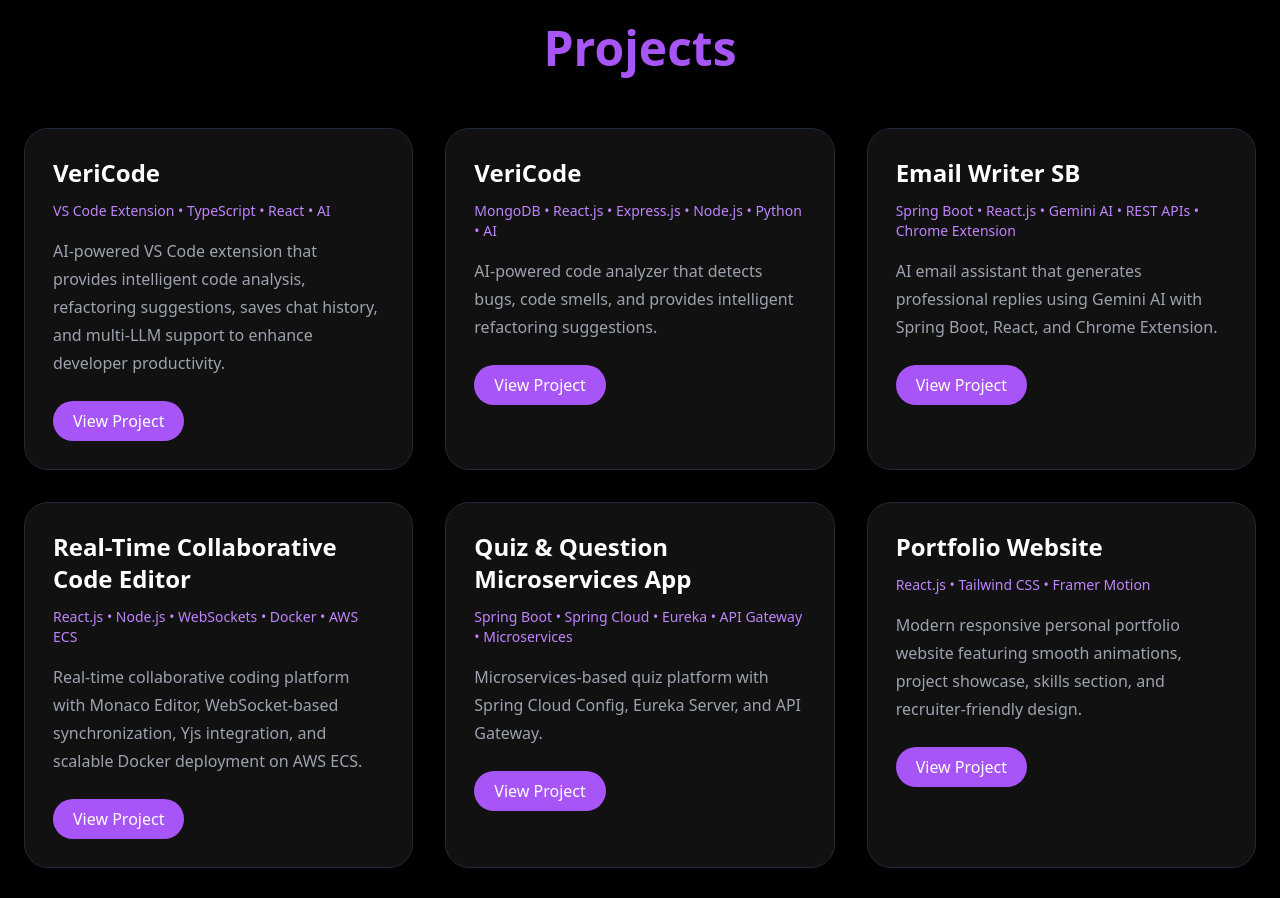
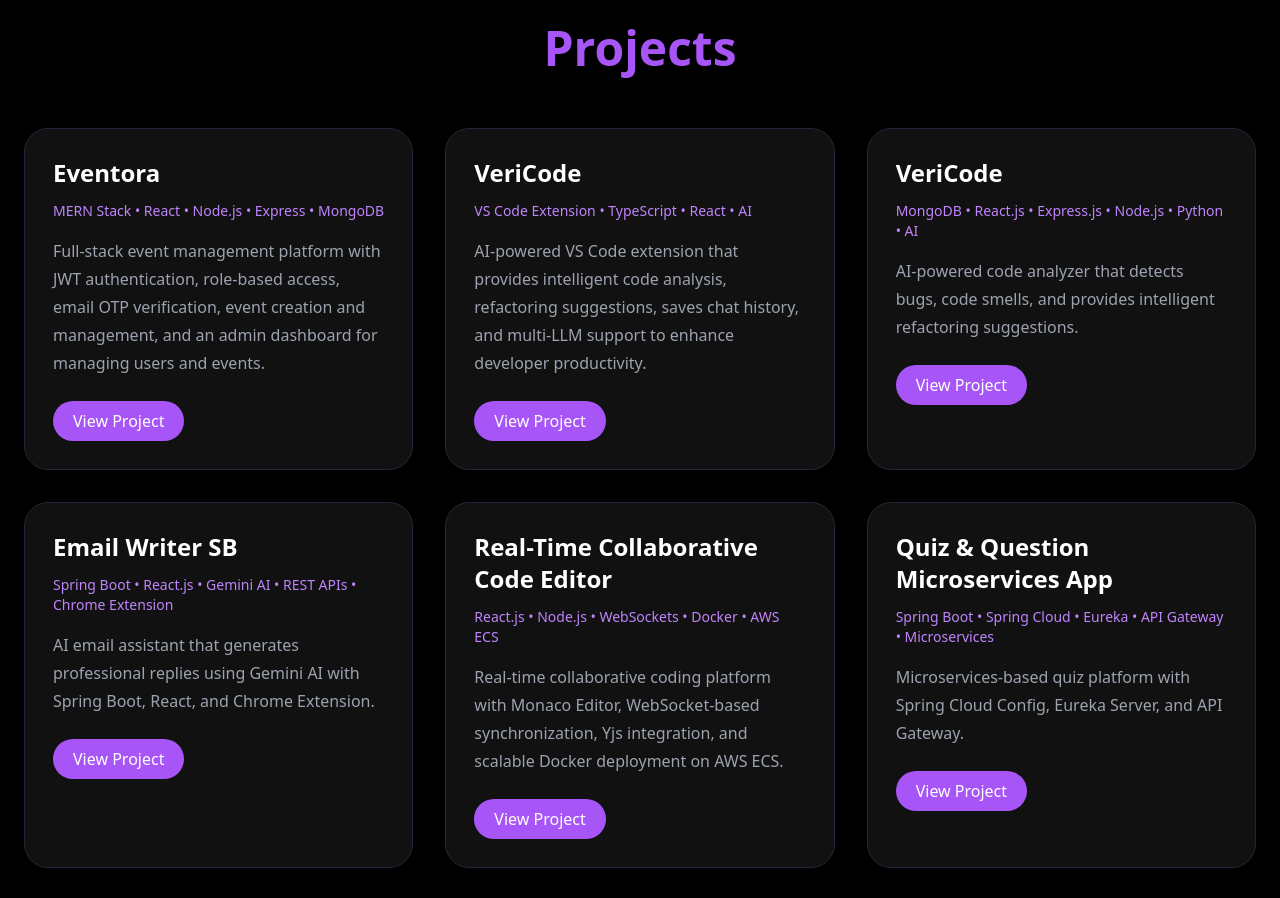
Before and after one commit to OmPimple26/My-Personal-Portfolio, a React (Vite) app: page / in a window 1280 px wide. Shown: the part 2480-3378 px from the top of the page. Built offline with nearby package versions, Linux system fonts and the light colour scheme.

Commit message:
Added Eventora Project

```diff
--- a/src/components/Projects.jsx
+++ b/src/components/Projects.jsx
@@ -3,6 +3,12 @@
 
 const Projects = () => {
   const projects = [
+    {
+      title: "Eventora",
+      link: "https://eventora-frontend-alpha.vercel.app/",
+      tech: "MERN Stack • React • Node.js • Express • MongoDB",
+      desc: "Full-stack event management platform with JWT authentication, role-based access, email OTP verification, event creation and management, and an admin dashboard for managing users and events.",
+    },
     {
       title: "VeriCode",
       link: "https://marketplace.visualstudio.com/items?itemName=prathmesh9304.luna-ai-chat",
```
